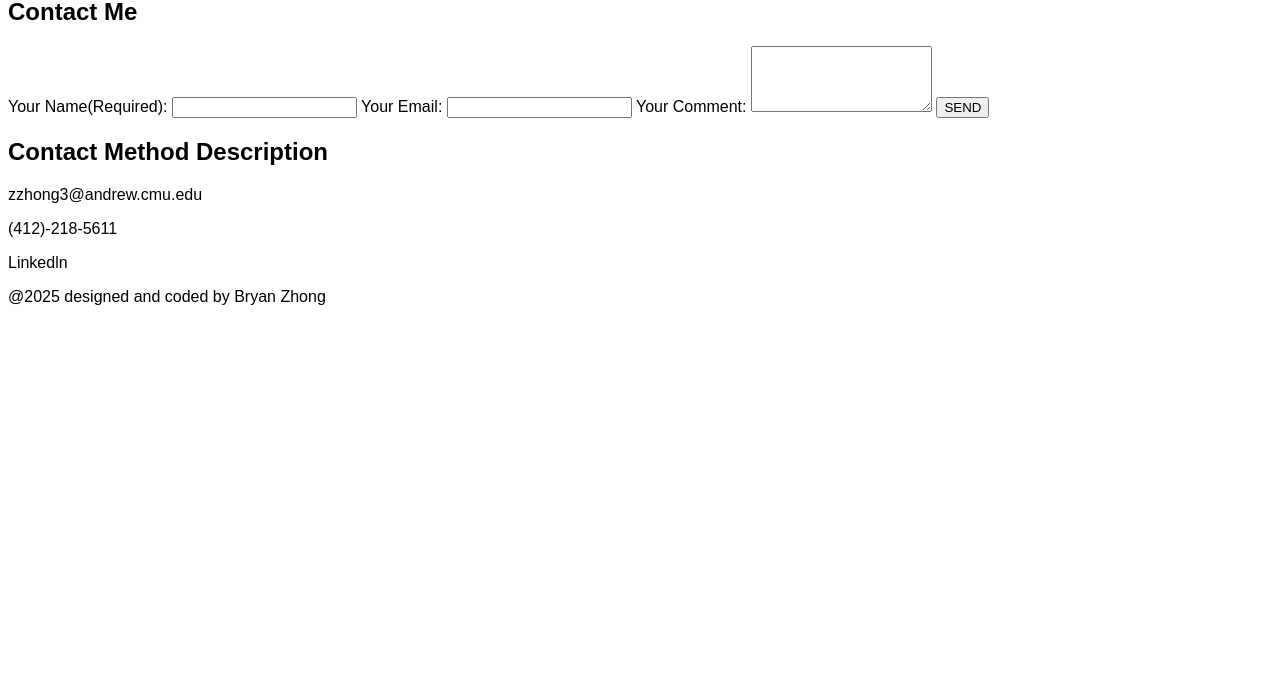
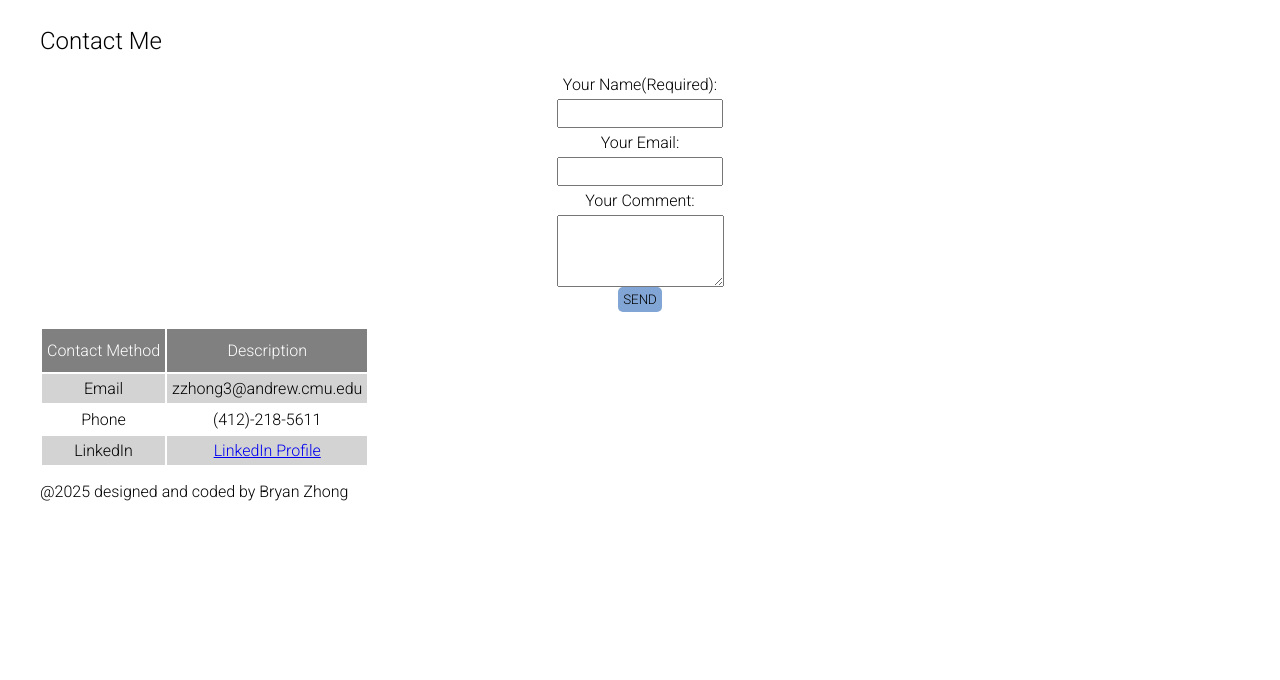
Before and after one commit to Bryanzzy1/WebDevLabs, a plain HTML site: page views/contact.html in a window 1280 px wide. Shown: the part 120-800 px from the top of the page. Drawn offline with Linux system fonts and the light colour scheme.

Commit message:
Added styling.css and other fixes

```diff
--- /dev/null
+++ b/static/style.css
@@ -0,0 +1,49 @@
+*{
+    font-family: "Roboto";
+    font-optical-sizing: auto;
+    font-weight: 300;
+    font-style: normal;
+    font-variation-settings:"wdth" 100;
+    padding: 5px;
+    margin: 5px;
+}
+
+#webname {
+    background-color: #81a5d4;
+}
+
+nav.a {
+    text-decoration:none;
+    color:green;
+    margin-right:15px;
+  }
+
+th{
+    padding-top: 12px;
+    padding-bottom: 12px;
+    background-color: gray;
+    color:white;
+    width:fit-content
+}
+
+tr{
+    width: fit-content;
+    text-align: center;
+}
+
+tr:nth-child(even){
+    background-color: lightgray
+}
+
+form{
+    *{
+        display: block;
+        margin:auto;
+        text-align: center;
+    }
+    button{
+        background:#81a5d4;
+        border: none;
+        border-radius: 5px;
+    }
+}
--- a/views/contact.html
+++ b/views/contact.html
@@ -5,13 +5,17 @@
     <meta name="author" content="Bryan Zhong">
     <meta name="keywords" content="Carnegie Mellon University, Information Systems">
     <meta name="description" content="Bryan Zhong professional website">
-    <title>Your name</title>
-    <title>Document</title>
+    <title>Bryan Zhong Document</title>
+    <link rel="stylesheet" href="../static/style.css">
+    <link rel="preconnect" href="https://fonts.googleapis.com">
+    <link rel="preconnect" href="https://fonts.gstatic.com" crossorigin>
+    <link href="https://fonts.googleapis.com/css2?family=Roboto:ital,wght@0,100..900;1,100..900&display=swap"
+        rel="stylesheet">
 </head>
 
 <body style="font-family: Arial">
-    <header style="color:blue; background:lightblue">
-        <h1>Bryan Zhong</h1>
+    <header>
+        <h1 id="webname">Bryan Zhong</h1>
         <nav>
             <a href="../index.html"> Home</a>
             <a href="./cv.html">CV</a>
@@ -30,10 +34,24 @@
             <textarea id="comment" name="comment" rows="4" required></textarea>
             <button type="submit">SEND</button>
         </form>
-        <h2>Contact Method Description</h2>
-        <p>zzhong3@andrew.cmu.edu</p>
-        <p>(412)-218-5611</p>
-        <p>Linkedln</p>
+        <table>
+            <tr>
+                <th>Contact Method</th>
+                <th>Description</th>
+            </tr>
+            <tr>
+                <td>Email</td>
+                <td>zzhong3@andrew.cmu.edu</td>
+            </tr>
+            <tr>
+                <td>Phone</td>
+                <td>(412)-218-5611</td>
+            </tr>
+            <tr>
+                <td>LinkedIn</td>
+                <td><a href="http://www.linkedin.com/in/zzybryan">LinkedIn Profile</a></td>
+            </tr>
+        </table>
         <footer>@2025 designed and coded by Bryan Zhong</footer>
     </main>
 </body>
```
Also changed, not shown: index.html (+9 -5 lines), views/cv.html (+18 -5 lines), views/fun.html (+8 -4 lines), 2 other files.
